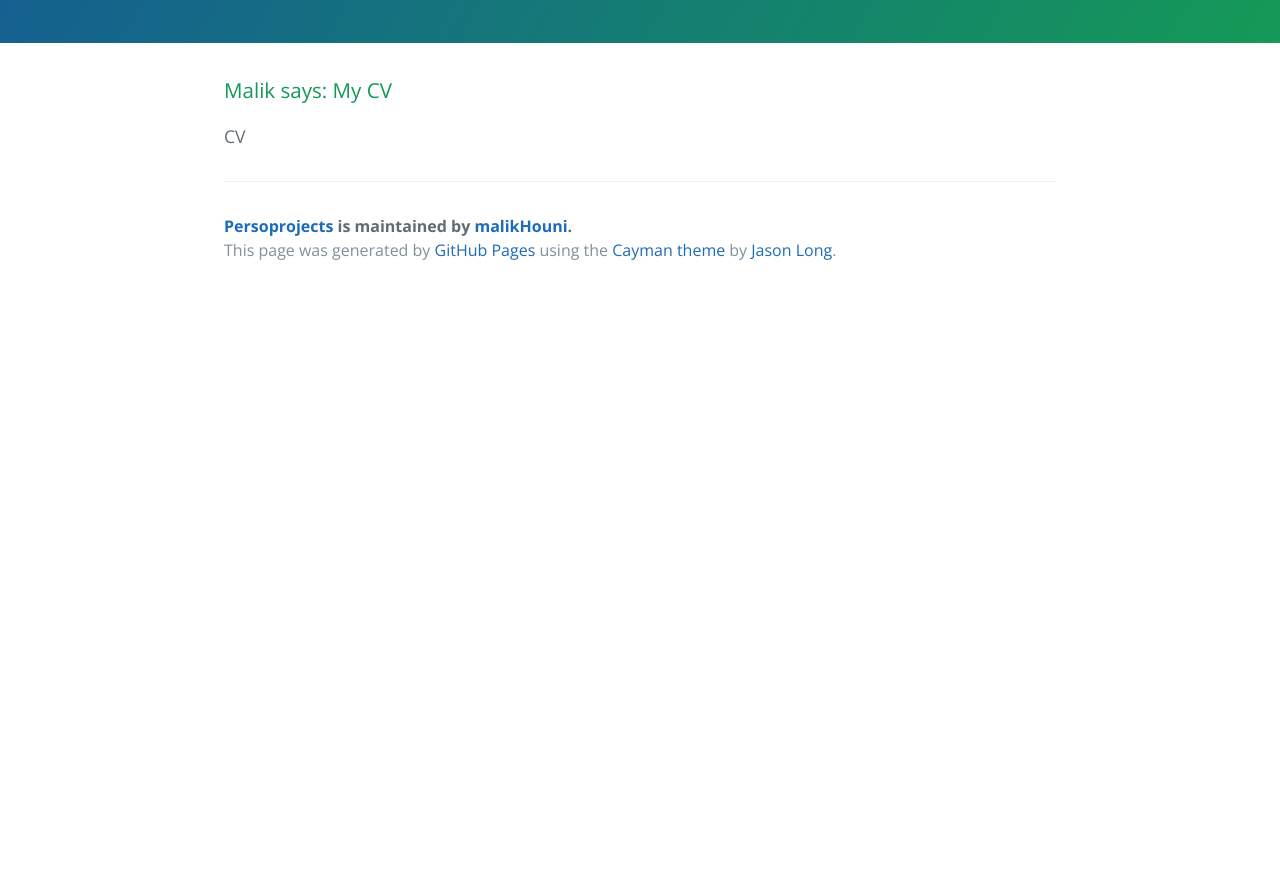
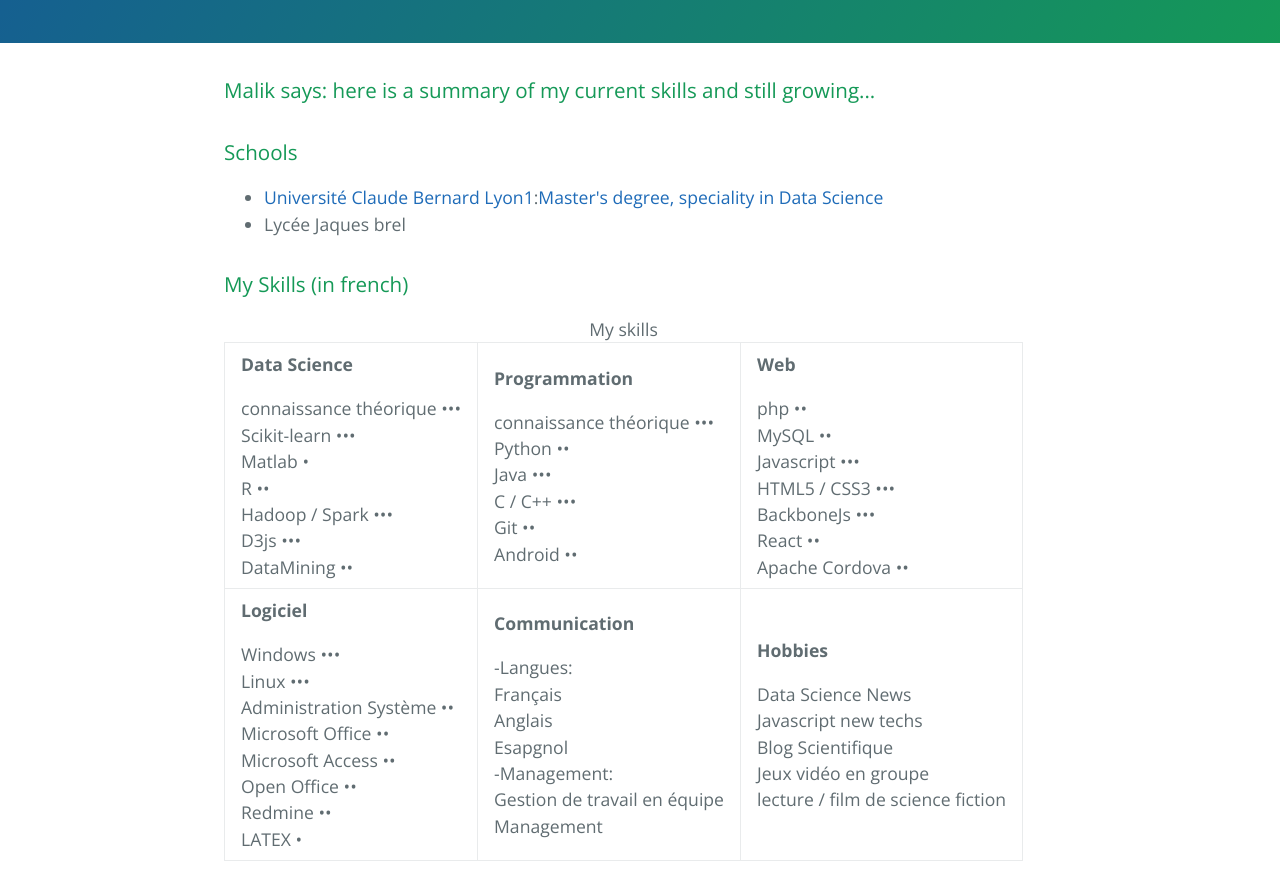
Before and after one commit to malikHouni/persoProjects, a plain HTML site: page CV/index.html in a window 1280 px wide. Shown: the part 340-1233 px from the top of the page. Before the commit the page ends 800 px from the top, so only its background shows below. Drawn offline with nearby package versions, Linux system fonts and the light colour scheme; files that its build step writes are made by us from their sources.

Commit message:
new contents

```diff
--- a/CV/index.html
+++ b/CV/index.html
@@ -24,15 +24,85 @@
 
     <section class="main-content">
       <h3>
-<a id="welcome-to-github-pages" class="anchor" href="#welcome-to-github-pages" aria-hidden="true"><span aria-hidden="true" class="octicon octicon-link"></span></a>Malik says: My CV</h3>
+<a id="welcome-to-github-pages" class="anchor" href="#welcome-to-github-pages" aria-hidden="true"><span aria-hidden="true" class="octicon octicon-link"></span></a>Malik says: here is a summary of my current skills and still growing...</h3>
 
-<p>CV</p>
 
-<footer class="site-footer">
-  <span class="site-footer-owner"><a href="https://github.com/malikHouni/persoProjects">Persoprojects</a> is maintained by <a href="https://github.com/malikHouni">malikHouni</a>.</span>
+<h3>Schools</h3>
+<ul>
+<li><a href="http://www.univ-lyon1.fr/">Université Claude Bernard Lyon1</a>:<a href="http://master-info.univ-lyon1.fr/DS/">Master's degree, speciality in Data Science</a></li>
+<li>Lycée Jaques brel</li>
+</ul>
 
-  <span class="site-footer-credits">This page was generated by <a href="https://pages.github.com">GitHub Pages</a> using the <a href="https://github.com/jasonlong/cayman-theme">Cayman theme</a> by <a href="https://twitter.com/jasonlong">Jason Long</a>.</span>
-</footer>
+<h3>My Skills (in french)</h3>
+<table style="width:100%">
+  <caption>My skills</caption>
+<tr>
+<td>
+<p><b>Data Science</b></p>
+<li style='list-style-type:none;'>connaissance théorique •••</li>
+<li style='list-style-type:none;'>Scikit-learn •••</li>
+<li style='list-style-type:none;'>Matlab •</li>
+<li style='list-style-type:none;'>R ••</li>
+<li style='list-style-type:none;'>Hadoop / Spark •••</li>
+<li style='list-style-type:none;'>D3js •••</li>
+<li style='list-style-type:none;'>DataMining ••</li>
+</td>
+<td>
+<p><b>Programmation</b></p>
+<li style='list-style-type:none;'>connaissance théorique •••</li>
+<li style='list-style-type:none;'>Python ••</li>
+<li style='list-style-type:none;'>Java •••</li>
+<li style='list-style-type:none;'>C / C++ •••</li>
+<li style='list-style-type:none;'>Git ••</li>
+<li style='list-style-type:none;'>Android ••</li>
+</td>
+<td>
+<p><b>Web</b></p>
+<li style='list-style-type:none;'>php ••</li>
+<li style='list-style-type:none;'>MySQL ••</li>
+<li style='list-style-type:none;'>Javascript •••</li>
+<li style='list-style-type:none;'>HTML5 / CSS3 •••</li>
+<li style='list-style-type:none;'>BackboneJs •••</li>
+<li style='list-style-type:none;'>React ••</li>
+<li style='list-style-type:none;'>Apache Cordova ••</li>
+</td>
+</tr>
+<tr>
+<td>
+<p><b>Logiciel</b></p>
+<li style='list-style-type:none;'>Windows •••</li>
+<li style='list-style-type:none;'>Linux •••</li>
+<li style='list-style-type:none;'>Administration Système ••</li>
+<li style='list-style-type:none;'>Microsoft Office ••</li>
+<li style='list-style-type:none;'>Microsoft Access ••</li>
+<li style='list-style-type:none;'>Open Office ••</li>
+<li style='list-style-type:none;'>Redmine ••</li>
+<li style='list-style-type:none;'>LATEX •</li>
+
+
+</td>
+<td>
+<p><b>Communication</b></p>
+-Langues:
+<li style='list-style-type:none;'>Français</li>
+<li style='list-style-type:none;'>Anglais</li>
+<li style='list-style-type:none;'>Esapgnol</li>
+-Management:
+<li style='list-style-type:none;'>Gestion de travail en équipe</li>
+<li style='list-style-type:none;'>Management</li>
+</td>
+<td>
+<p><b>Hobbies</b></p>
+<li style='list-style-type:none;'>Data Science News</li>
+<li style='list-style-type:none;'>Javascript new techs</li>
+<li style='list-style-type:none;'>Blog Scientifique</li>
+<li style='list-style-type:none;'>Jeux vidéo en groupe</li>
+<li style='list-style-type:none;'>lecture / film de science fiction</li>
+</td>
+</tr>
+
+
+</table>
 
     </section>
 
```
Also changed, not shown: DataScience/index.html (+7 -5 lines).
